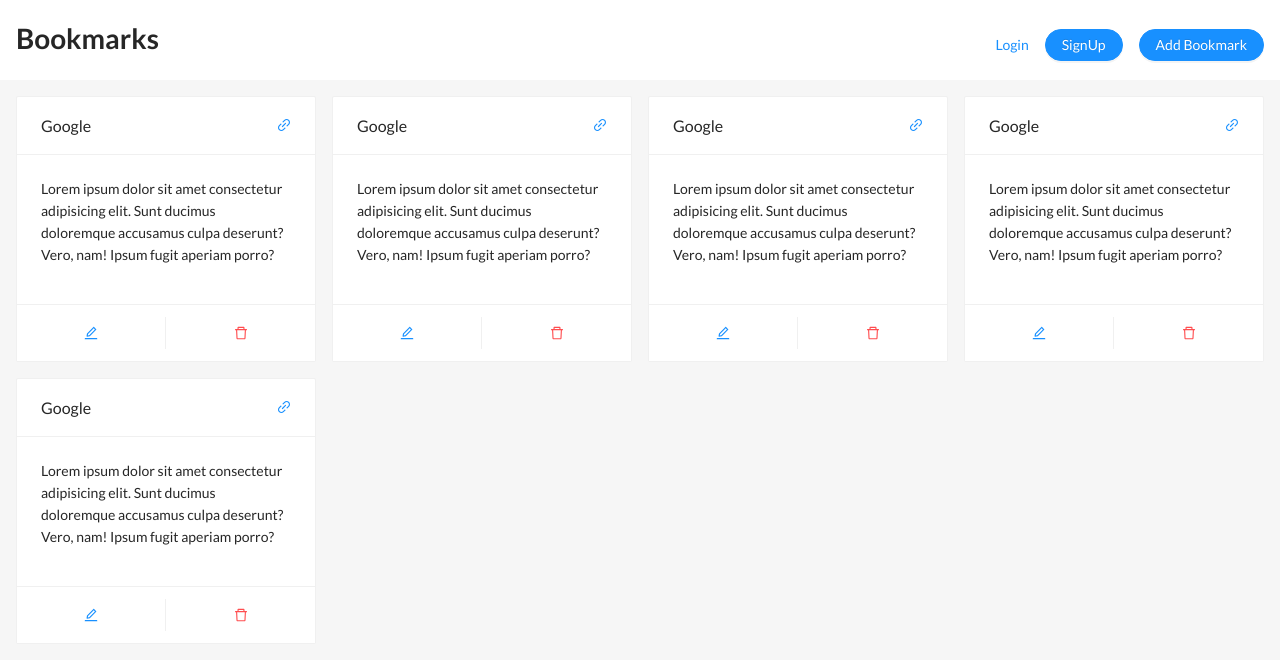
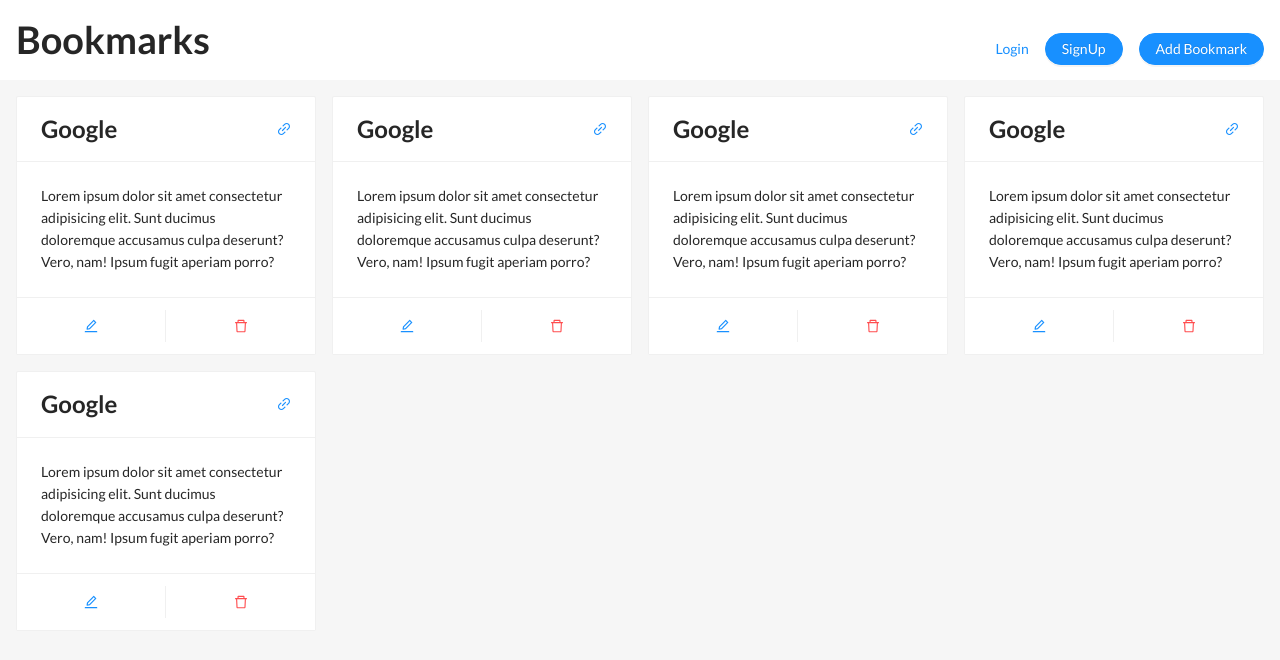
Before and after one commit to rockingrohit9639/bookmarks-api-nestjs, a React (Create React App) app in the folder client/: page / in a window 1280 px wide. Shown: the top 660 px of the page. Built offline with nearby package versions, Linux system fonts and the light colour scheme.

Commit message:
updated html tags with and design components

```diff
--- a/client/src/Components/Bookmark/Bookmark.tsx
+++ b/client/src/Components/Bookmark/Bookmark.tsx
@@ -1,4 +1,4 @@
-import { Button, Card, Form, Input, Modal } from 'antd';
+import { Button, Card, Form, Input, Modal, Typography } from 'antd';
 import React, { useState } from 'react';
 import './Bookmark.css';
 import { LinkOutlined, EditOutlined, DeleteOutlined } from '@ant-design/icons';
@@ -11,7 +11,7 @@ const Bookmark: React.FC = () => {
   return (
     <>
       <Card
-        title="Google"
+        title={<Typography.Title level={3}>Google</Typography.Title>}
         extra={
           <div className="flex align-items-center">
             <a href="http://google.com" target="_blank" rel="noreferrer">
@@ -29,11 +29,11 @@ const Bookmark: React.FC = () => {
         ]}
         style={{ width: 300 }}
       >
-        <p>
+        <Typography.Text>
           Lorem ipsum dolor sit amet consectetur adipisicing elit. Sunt ducimus
           doloremque accusamus culpa deserunt? Vero, nam! Ipsum fugit aperiam
           porro?
-        </p>
+        </Typography.Text>
       </Card>
       <Modal
         title="Basic Modal"
--- a/client/src/Components/Navbar/Navbar.tsx
+++ b/client/src/Components/Navbar/Navbar.tsx
@@ -1,7 +1,7 @@
 import React from 'react';
 import './Navbar.css';
 import { Link } from 'react-router-dom';
-import { Button } from 'antd';
+import { Button, Typography } from 'antd';
 
 const Navbar: React.FC = () => {
   return (
@@ -9,7 +9,7 @@ const Navbar: React.FC = () => {
       <div className="container flex align-items-center justify-content-between">
         <div className="navbar__left">
           <Link to="/">
-            <h1 className="bold">Bookmarks</h1>
+            <Typography.Title className="bold">Bookmarks</Typography.Title>
           </Link>
         </div>
         <div className="navbar__right flex align-items-center">
--- a/client/src/Pages/Login/Login.tsx
+++ b/client/src/Pages/Login/Login.tsx
@@ -1,4 +1,4 @@
-import { Button, Form, Input } from 'antd';
+import { Button, Form, Input, Typography } from 'antd';
 import React from 'react';
 import { Link } from 'react-router-dom';
 
@@ -14,7 +14,7 @@ const Login: React.FC = () => {
         className="form bg-white flex  justify-content-center flex-column"
         layout="vertical"
       >
-        <h1 className='bold'>Welcome Back!</h1>
+        <Typography.Title className="bold">Welcome Back!</Typography.Title>
         <Form.Item
           label="Email"
           name="email"
@@ -37,9 +37,9 @@ const Login: React.FC = () => {
           </Button>
         </Form.Item>
 
-        <p>
+        <Typography.Text>
           Did not have an account? <Link to={'/signup'}>Signup</Link>
-        </p>
+        </Typography.Text>
       </Form>
     </div>
   );
--- a/client/src/Pages/Signup/Singup.tsx
+++ b/client/src/Pages/Signup/Singup.tsx
@@ -1,4 +1,4 @@
-import { Button, Form, Input } from 'antd';
+import { Button, Form, Input, Typography } from 'antd';
 import React from 'react';
 import { Link } from 'react-router-dom';
 
@@ -14,7 +14,9 @@ const Singup: React.FC = () => {
         className="form bg-white flex  justify-content-center flex-column"
         layout="vertical"
       >
-        <h1 className='bold'>Hey there, Good to see you</h1>
+        <Typography.Title className="bold">
+          Hey there, Good to see you
+        </Typography.Title>
         <Form.Item
           label="Email"
           name="email"
@@ -37,9 +39,9 @@ const Singup: React.FC = () => {
           </Button>
         </Form.Item>
 
-        <p>
+        <Typography.Text>
           Already have an account? <Link to={'/login'}>Login</Link>
-        </p>
+        </Typography.Text>
       </Form>
     </div>
   );
```
